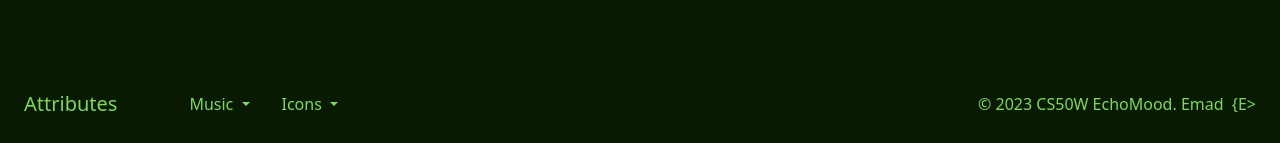
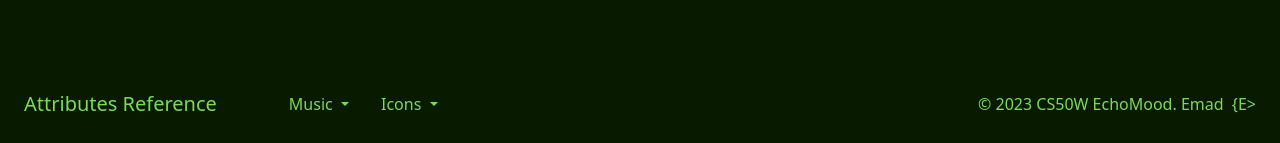
Before and after one commit to emads22/EchoMood, a Django app: page /login in a window 1280 px wide. Shown: the part 907-1050 px from the top of the page. Run offline with Django 4.2, Linux system fonts and the light colour scheme; some libraries are stand-ins or nearby versions.

Commit message:
fixed footer

```diff
--- a/capstone/templates/capstone/layout.html
+++ b/capstone/templates/capstone/layout.html
@@ -67,7 +67,7 @@
     <footer class="mt-3">
         <nav class="navbar navbar-expand-lg bg-attributes p-3">
             <div class="container-fluid">
-                <span class="navbar-text fs-5 ms-2 me-5 attribute">Attributes</span>
+                <span class="navbar-text fs-5 ms-2 me-5 attribute">Attributes Reference</span>
 
                 <button class="navbar-toggler" type="button" data-bs-toggle="collapse" data-bs-target="#navbarText" aria-controls="navbarText" aria-expanded="false" aria-label="Toggle navigation">
                     <span class="navbar-toggler-icon"></span>
```
Also changed, not shown: db.sqlite3.
